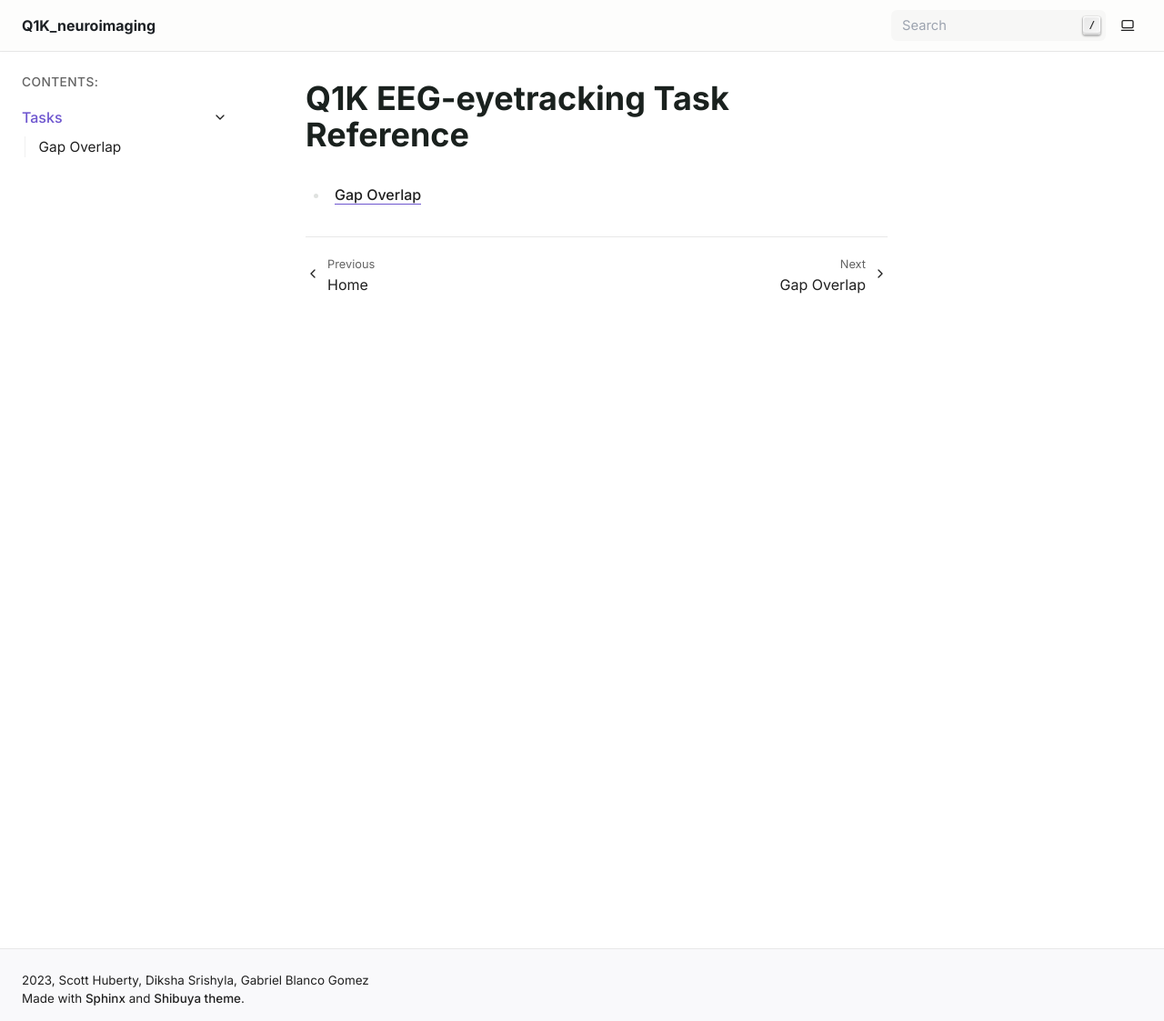
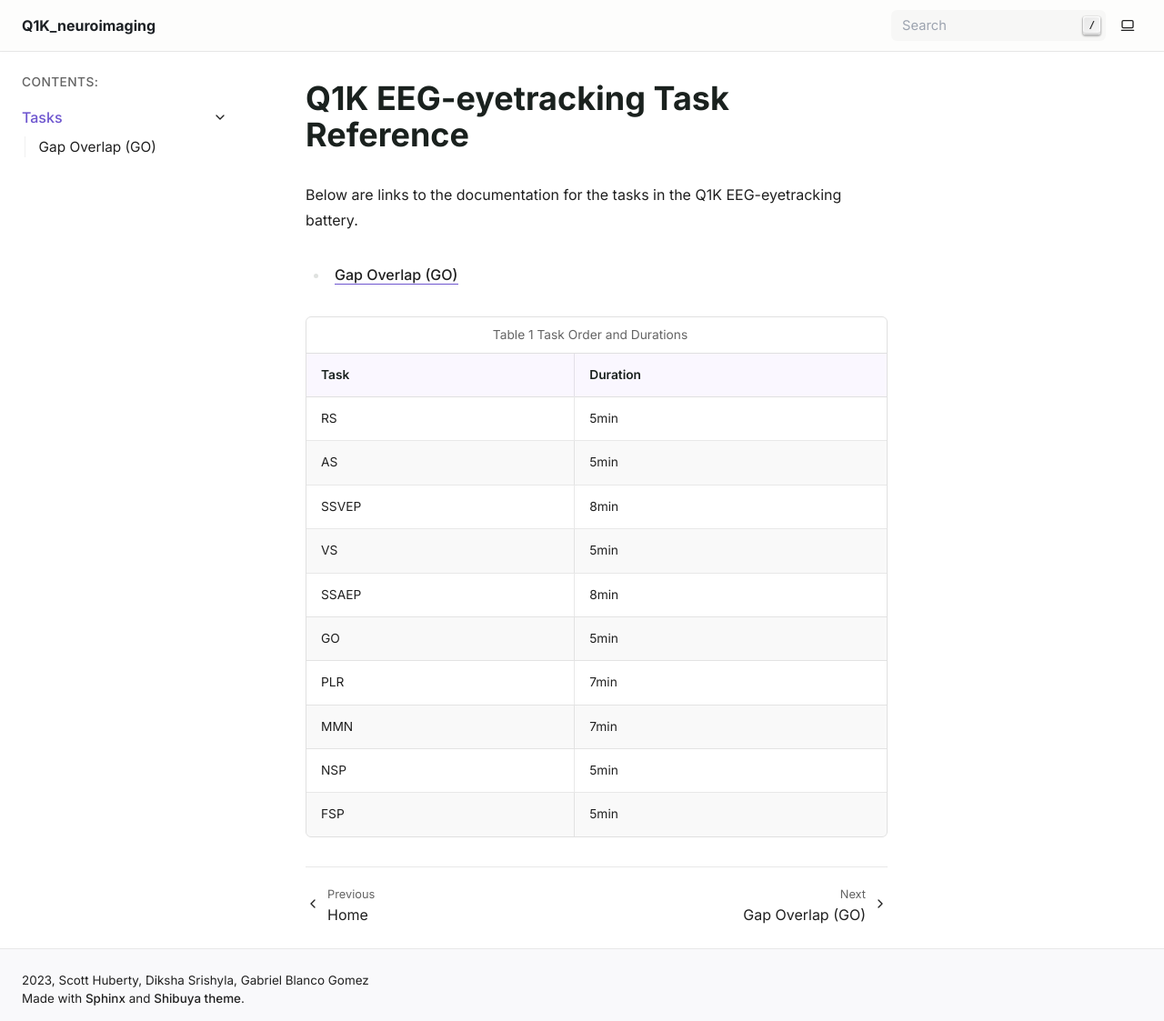
Before and after one commit to scott-huberty/q1k-neuroimaging, a Sphinx documentation site: the page built from docs/source/tasks/index.rst, in a window 1280 px wide and 1123 px high. Shown: the whole window at 91% size. Built offline with Sphinx 7.4.7, drawn with Linux system fonts in a browser that asks for light colours.

```diff
--- a/docs/source/conf.py
+++ b/docs/source/conf.py
@@ -33,3 +33,6 @@ exclude_patterns = []
 
 html_theme = "shibuya"
 # html_static_path = ["_static"]
+
+# Enable numref for automatically numbering Figures, i.e "Fig 1"
+numfig = True
--- a/docs/source/tasks/index.rst
+++ b/docs/source/tasks/index.rst
@@ -2,6 +2,9 @@
 
 Q1K EEG-eyetracking Task Reference
 ==================================
+
+Below are links to the documentation for the tasks in the Q1K EEG-eyetracking
+battery.
 
 
 .. toctree::
@@ -11,3 +14,23 @@ Q1K EEG-eyetracking Task Reference
    gap_overlap
 
 - :doc:`gap_overlap`
+
+
+
+.. table:: Task Order and Durations
+    :widths: auto
+
+    =====  =====
+    Task    Duration
+    =====  =====
+    RS     5min
+    AS     5min
+    SSVEP  8min
+    VS     5min
+    SSAEP  8min
+    GO     5min
+    PLR    7min
+    MMN    7min
+    NSP    5min
+    FSP    5min
+    =====  =====
```
Also changed, not shown: docs/source/tasks/gap_overlap.rst (+78 -15 lines).
